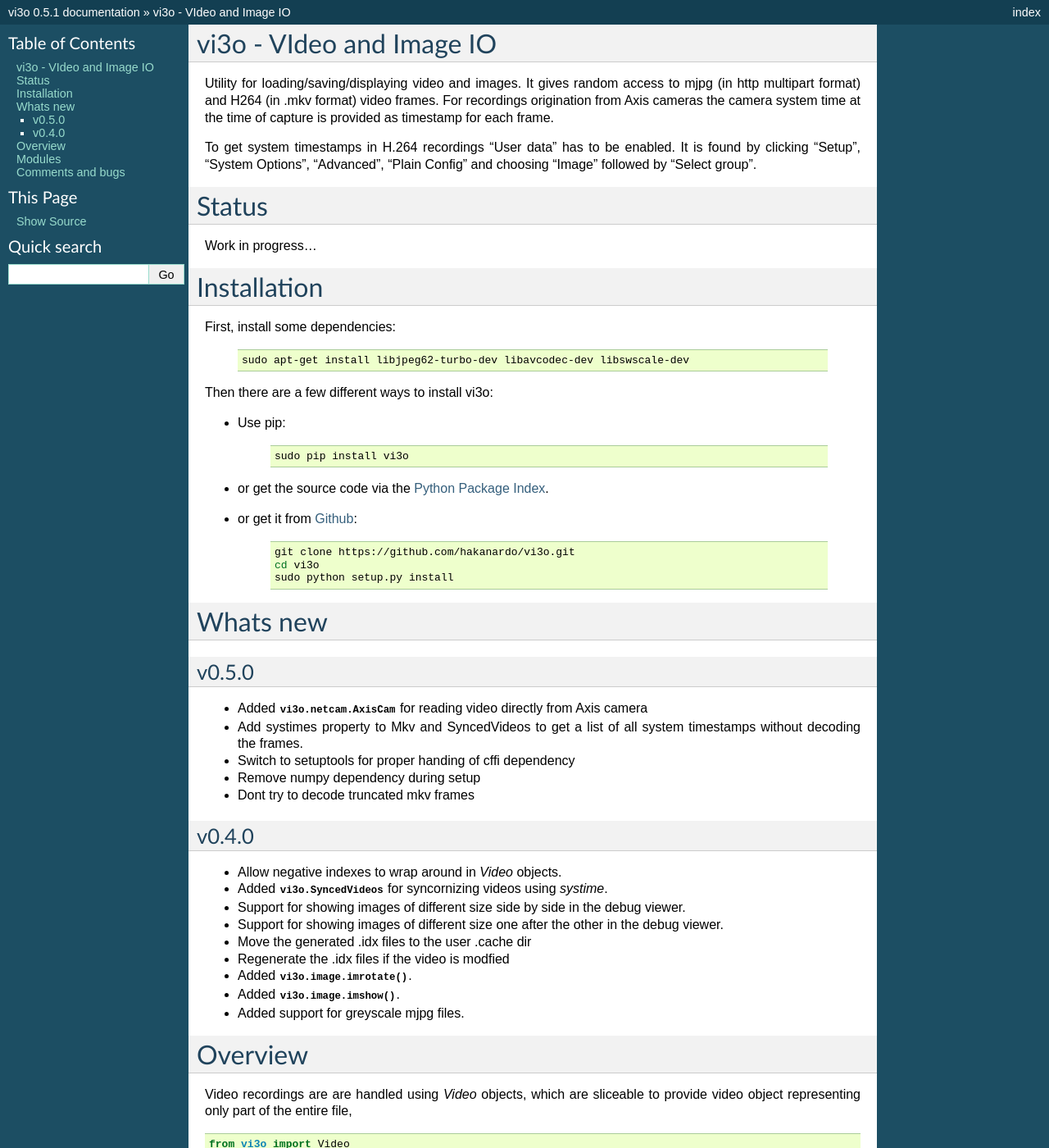
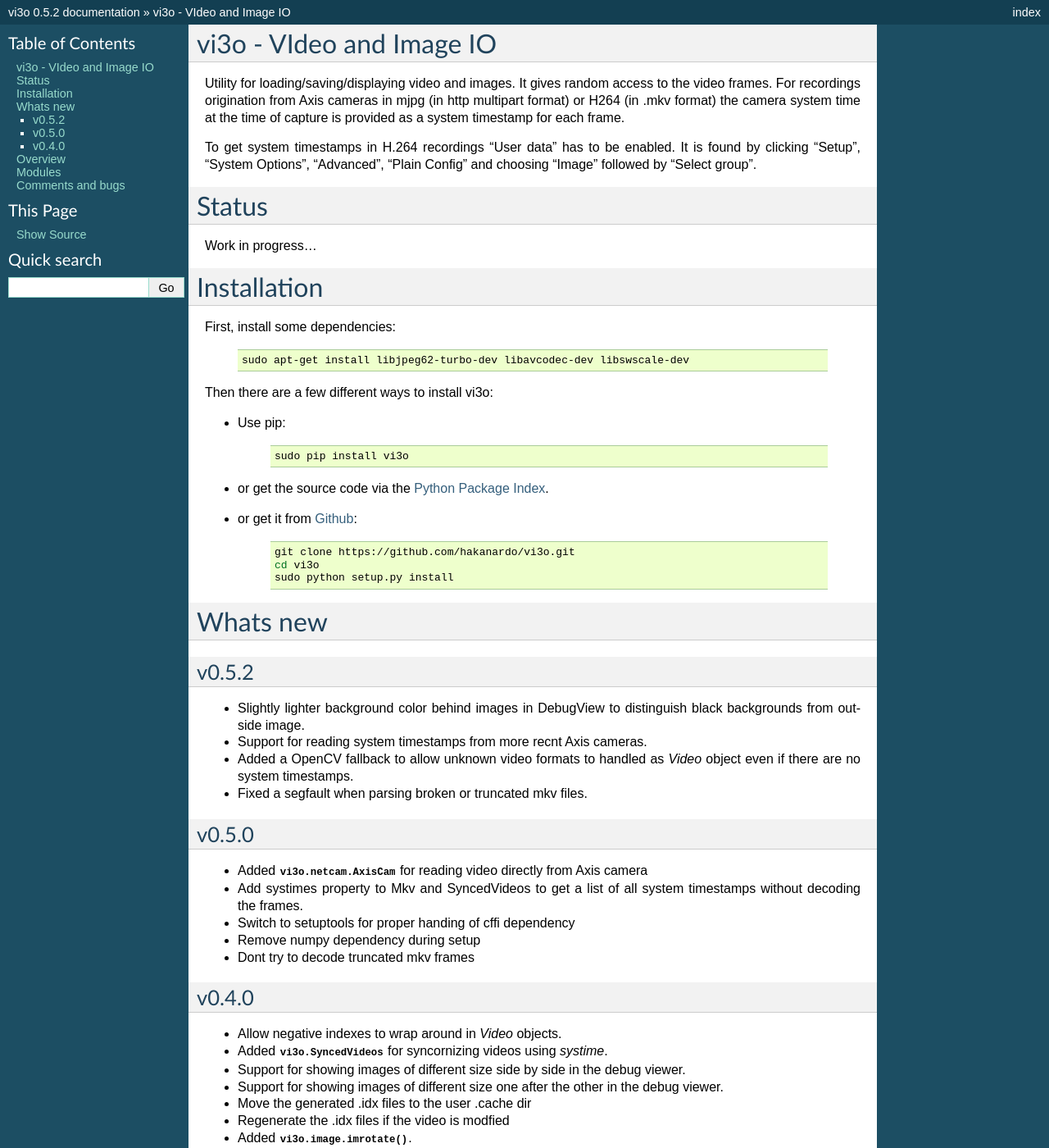
Before and after one commit to hakanardo/vi3o, a Sphinx documentation site: the page built from docs/index.rst, in a window 1280 px wide and 1400 px high. Shown: the whole window at 82% size. Built offline with Sphinx 7.4.7, drawn with Linux system fonts in a browser that asks for light colours; formulas are drawn with MathJax 3; some of the changed text lies outside the part shown.

Commit message:
docs, inc version

```diff
--- a/docs/index.rst
+++ b/docs/index.rst
@@ -1,10 +1,10 @@
 vi3o - VIdeo and Image IO
 =========================
 
-Utility for loading/saving/displaying video and images. It gives random
-access to mjpg (in http multipart format) and H264 (in .mkv format) video
-frames. For recordings origination from Axis cameras the camera system
-time at the time of capture is provided as timestamp for each frame.
+Utility for loading/saving/displaying video and images. It gives random access
+to the video frames. For recordings origination from Axis cameras in mjpg (in
+http multipart format) or H264 (in .mkv format) the camera system time at the
+time of capture is provided as a system timestamp for each frame.
 
 To get system timestamps in H.264 recordings "User data" has to be enabled. It
 is found by clicking "Setup", "System Options", "Advanced", "Plain Config" and
@@ -49,6 +49,13 @@
 
 Whats new
 =========
+
+v0.5.2
+------
+* Slightly lighter background color behind images in DebugView to distinguish black backgrounds from outside image.
+* Support for reading system timestamps from more recnt Axis cameras.
+* Added a OpenCV fallback to allow unknown video formats to handled as `Video` object even if there are no system timestamps.
+* Fixed a segfault when parsing broken or truncated mkv files.
 
 v0.5.0
 ------
--- a/vi3o/__init__.py
+++ b/vi3o/__init__.py
@@ -3,7 +3,7 @@
 ====================================
 """
 
-__version_info__ = (0, 5, 1)
+__version_info__ = (0, 5, 2)
 __version__ = '.'.join(str(i) for i in __version_info__)
 
 def Video(filename, grey=False):
```
